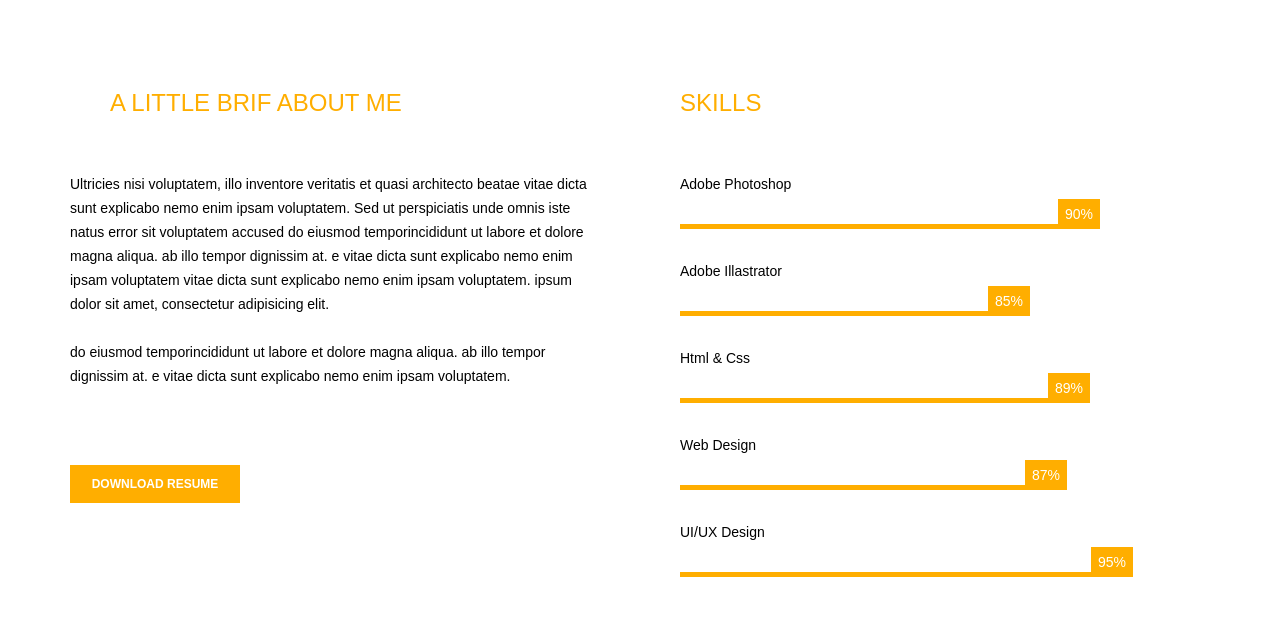
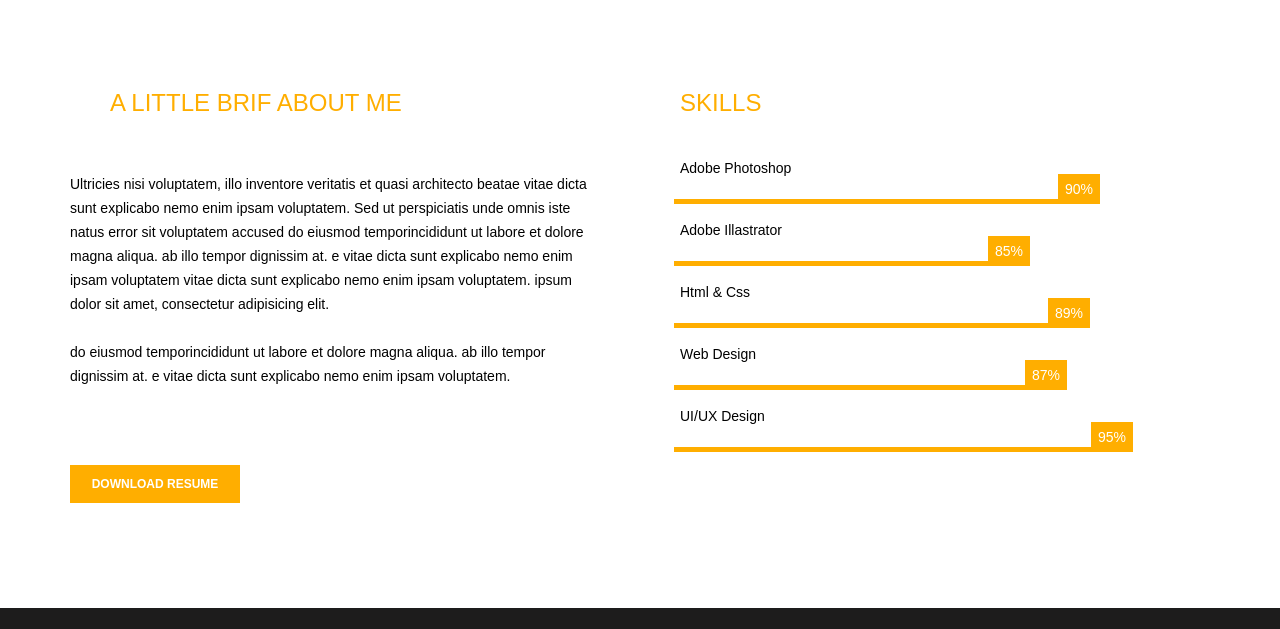
Before and after one commit to hryhorieva/l-five-homework, a plain HTML site: page index.html in a window 1280 px wide. Shown: the part 171-800 px from the top of the page. Drawn offline with Linux system fonts and the light colour scheme.

Commit message:
error corrections done for index and main

```diff
--- a/main.css
+++ b/main.css
@@ -137,7 +137,7 @@ h1, h2 {
     border: none;
     height: 5px;
     margin-top: -8px;
-    margin-bottom: 23px;
+    margin-left: 34px;
 }
 
 .line-one {
@@ -169,6 +169,7 @@ h1, h2 {
     list-style: none;
     text-align: left;
     line-height: 24px;
+    margin-bottom: -23px;
 }
 
 .skills span {
@@ -176,12 +177,9 @@ h1, h2 {
     background-color: #FFAE00;
     line-height: 36px;
     padding: 7px;
-    margin-top: -15;
 }
 
-.skills ul {
-    margin: 30px 0 23px 0;
-}
+
 
 .main-part h2 {
     color: #FFAE00;
```
Also changed, not shown: index.html (+6 -5 lines).
